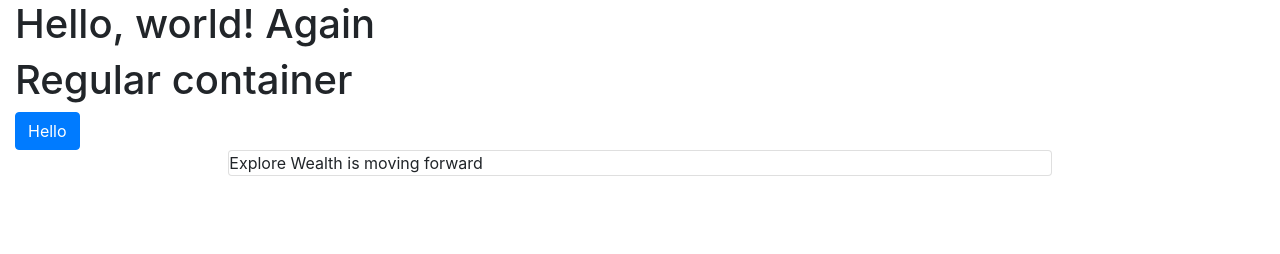
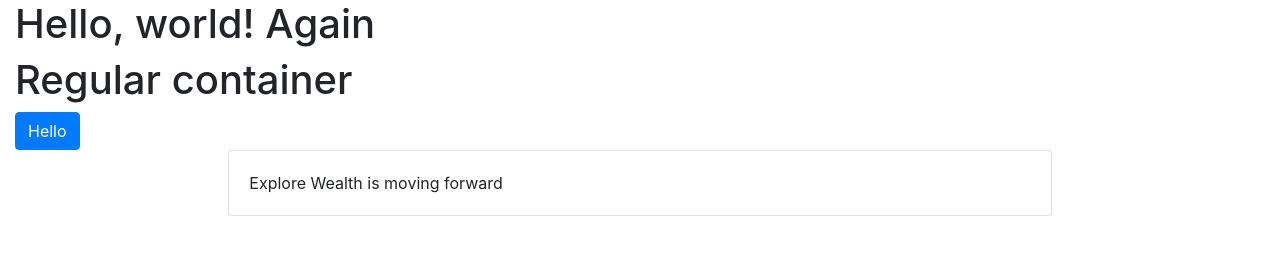
Before and after one commit to Ikendu/flow-with-Digital, a plain HTML site: page bootstrap/index..html in a window 1280 px wide. Drawn offline with Linux system fonts and the light colour scheme.

Commit message:
working with bootstrap

```diff
--- a/bootstrap/index..html
+++ b/bootstrap/index..html
@@ -32,7 +32,7 @@
         <div class="col"></div>
         <div class="col-sm-8">
           <div class="card">
-            <div class="card-block">Explore Wealth is moving forward</div>
+            <div class="card-body">Explore Wealth is moving forward</div>
           </div>
         </div>
         <div class="col"></div>
```
